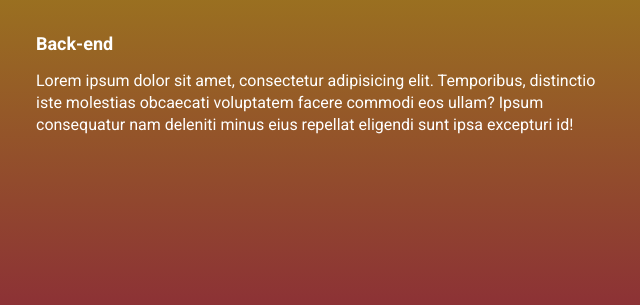
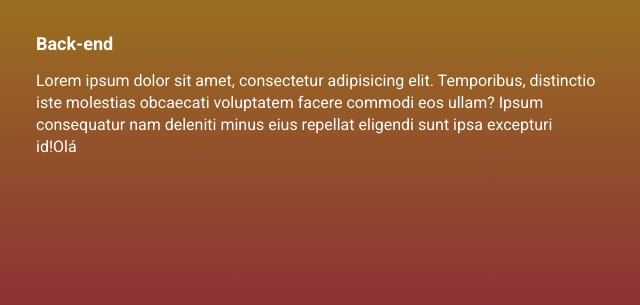
Before and after one commit to Tatidev78/M22_projeto, a website built with Parcel: page src/index.html in a window 1280 px wide. Shown: the part 1942-2247 px from the top of the page, 524-1164 px from the left. Built offline with nearby package versions, Linux system fonts and the light colour scheme.

Commit message:
arrumando arquivo

```diff
--- a/src/index.html
+++ b/src/index.html
@@ -73,7 +73,7 @@
     <div class="container" data-aos="fade-left">
         <div class="event__details">
             <h2 class="event__details__title">Back-end</h2>
-            <p class="event__details__description">Lorem ipsum dolor sit amet, consectetur adipisicing elit. Temporibus, distinctio iste molestias obcaecati voluptatem facere commodi eos ullam? Ipsum consequatur nam deleniti minus eius repellat eligendi sunt ipsa excepturi id!
+            <p class="event__details__description">Lorem ipsum dolor sit amet, consectetur adipisicing elit. Temporibus, distinctio iste molestias obcaecati voluptatem facere commodi eos ullam? Ipsum consequatur nam deleniti minus eius repellat eligendi sunt ipsa excepturi id!Olá
             </p>
         </div>
         <img  class="event__image" src="./images/backend.png" alt="">
```
